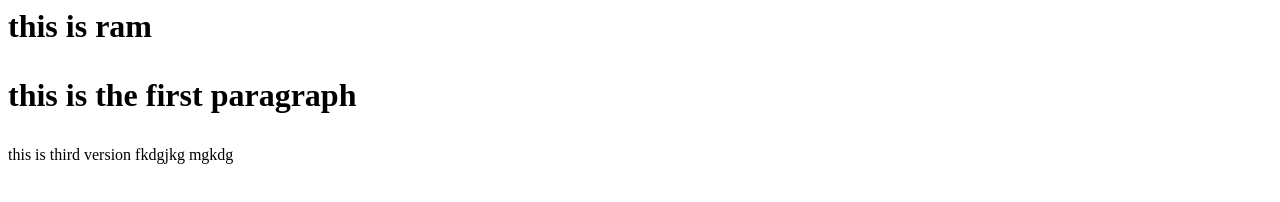
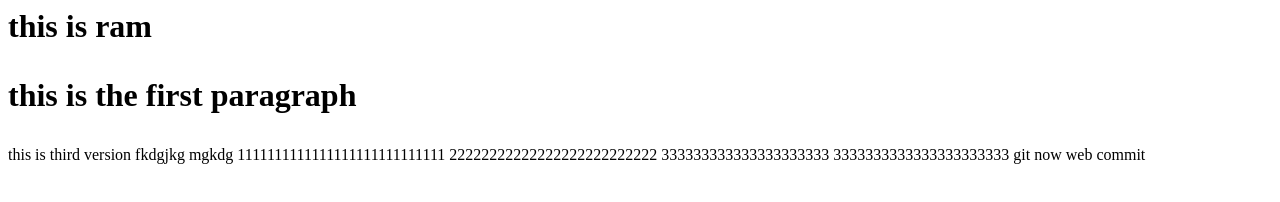
Before and after one commit to ramlende/myfirstrepo, a plain HTML site: page index.html in a window 1280 px wide. Drawn offline with Linux system fonts and the light colour scheme.

Commit message:
first web comit

```diff
--- a/index.html
+++ b/index.html
@@ -12,6 +12,11 @@
 <h> this is third version
     fkdgjkg
     mgkdg
-
+    1111111111111111111111111111
+    22222222222222222222222222
+    333333333333333333333
+    3333333333333333333333
+    git
+    now web commit
 </h>
 </html>
```
